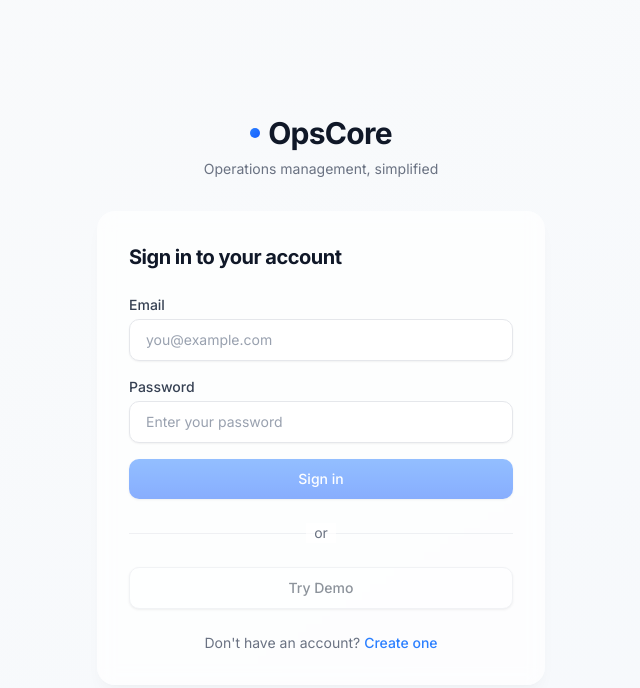
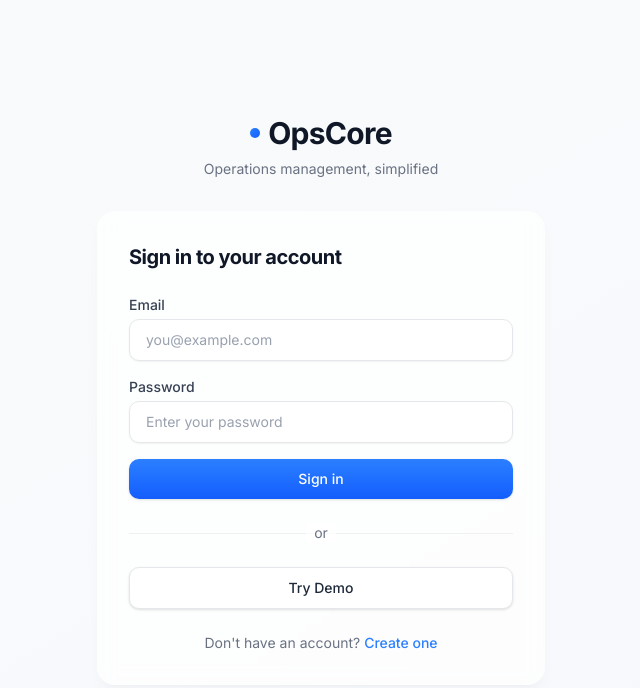
Before and after one commit to Joeychinedu/opscore, a Next.js app in the folder apps/web/: page /login in a window 1280 px wide. Shown: the top 688 px of the page, without its empty margins (319-959 px from the left). Built offline with nearby package versions, Linux system fonts and the light colour scheme; no server answers.

Commit message:
fix: remove isLoading from auth page button disabled state — was always true before init()

```diff
--- a/apps/web/src/app/(auth)/login/page.tsx
+++ b/apps/web/src/app/(auth)/login/page.tsx
@@ -7,7 +7,7 @@ import { useAuthStore } from '@/lib/auth';
 
 export default function LoginPage() {
   const router = useRouter();
-  const { login, demoLogin, error, clearError, isLoading } = useAuthStore();
+  const { login, demoLogin, error, clearError } = useAuthStore();
   const [email, setEmail] = useState('');
   const [password, setPassword] = useState('');
   const [submitting, setSubmitting] = useState(false);
@@ -83,7 +83,7 @@ export default function LoginPage() {
 
         <button
           type="submit"
-          disabled={submitting || isLoading}
+          disabled={submitting}
           className="w-full bg-gradient-to-t from-blue-600 to-blue-500 text-white rounded-lg px-4 py-2.5 text-sm font-medium shadow-sm hover:shadow-md transition-all disabled:opacity-50"
         >
           {submitting ? 'Signing in...' : 'Sign in'}
@@ -102,7 +102,7 @@ export default function LoginPage() {
       <button
         type="button"
         onClick={handleDemo}
-        disabled={submitting || isLoading}
+        disabled={submitting}
         className="w-full bg-white text-gray-800 border border-gray-200 rounded-lg px-4 py-2.5 text-sm font-medium shadow-sm hover:bg-gray-50 transition-all disabled:opacity-50"
       >
         Try Demo
--- a/apps/web/src/app/(auth)/register/page.tsx
+++ b/apps/web/src/app/(auth)/register/page.tsx
@@ -7,7 +7,7 @@ import { useAuthStore } from '@/lib/auth';
 
 export default function RegisterPage() {
   const router = useRouter();
-  const { register, error, clearError, isLoading } = useAuthStore();
+  const { register, error, clearError } = useAuthStore();
   const [firstName, setFirstName] = useState('');
   const [lastName, setLastName] = useState('');
   const [email, setEmail] = useState('');
@@ -103,7 +103,7 @@ export default function RegisterPage() {
 
         <button
           type="submit"
-          disabled={submitting || isLoading}
+          disabled={submitting}
           className="w-full bg-gradient-to-t from-blue-600 to-blue-500 text-white rounded-lg px-4 py-2.5 text-sm font-medium shadow-sm hover:shadow-md transition-all disabled:opacity-50"
         >
           {submitting ? 'Creating account...' : 'Create account'}
```
